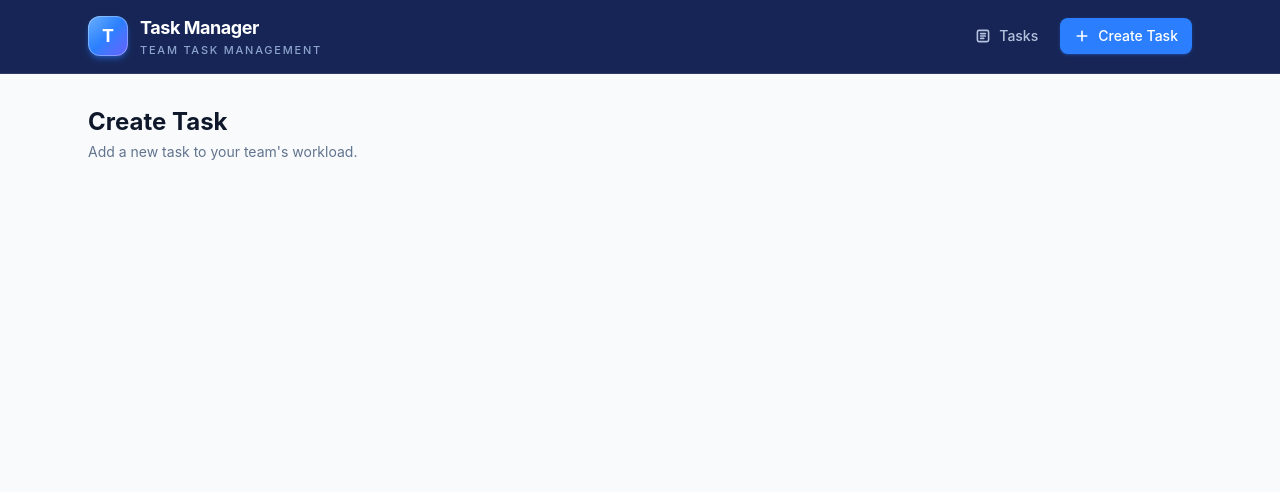
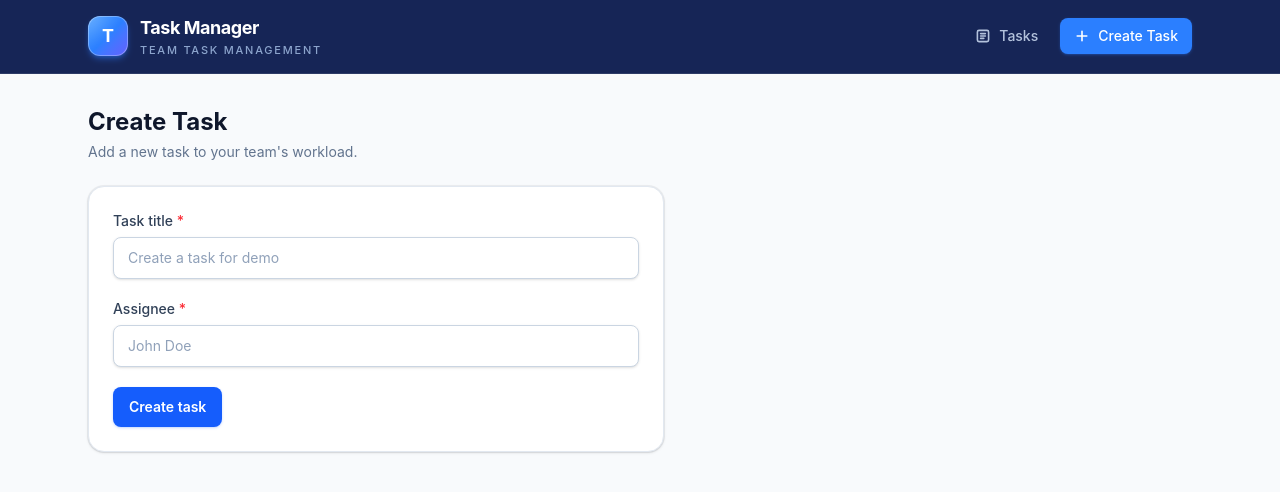
Before and after one commit to gustavomoya/task-manager-demo, a React (Vite) app in the folder frontend/: page /tasks/new in a window 1280 px wide. Shown: the top 492 px of the page. Built offline with nearby package versions, Linux system fonts and the light colour scheme; no server answers.

Commit message:
adding create task form

```diff
--- /dev/null
+++ b/frontend/src/components/tasks/TaskForm.tsx
@@ -0,0 +1,207 @@
+import { useForm } from 'react-hook-form';
+import { zodResolver } from '@hookform/resolvers/zod';
+import { taskSchema, type TaskFormData } from '../../schemas/task.schema';
+import { createTask, ApiError } from '../../services/tasks.service';
+import type { Task } from '../../types/task';
+
+interface TaskFormProps {
+    onTaskCreated: (task: Task) => void;
+}
+
+function TaskForm({ onTaskCreated }: TaskFormProps) {
+    const {
+        register,
+        handleSubmit,
+        reset,
+        setError,
+        clearErrors,
+        formState: { errors, isSubmitting },
+    } = useForm<TaskFormData>({
+        resolver: zodResolver(taskSchema),
+        defaultValues: {
+            title: '',
+            assignee: '',
+        },
+    });
+
+    const onSubmit = async (data: TaskFormData) => {
+        clearErrors();
+
+        try {
+            const task = await createTask(data);
+
+            reset();
+            onTaskCreated(task);
+        } catch (error) {
+            if (error instanceof ApiError) {
+                let hasFieldError = false;
+
+                for (const fieldError of error.errors ?? []) {
+                    if (
+                        fieldError.field === 'title' ||
+                        fieldError.field === 'assignee'
+                    ) {
+                        hasFieldError = true;
+
+                        setError(fieldError.field, {
+                            type: 'server',
+                            message: fieldError.messages.join(', '),
+                        });
+                    }
+                }
+
+                if (!hasFieldError) {
+                    setError('root.serverError', {
+                        type: 'server',
+                        message: error.message,
+                    });
+                }
+            } else {
+                setError('root.serverError', {
+                    type: 'server',
+                    message:
+                        'Unable to connect to the server. Please try again.',
+                });
+            }
+        }
+    };
+
+    const inputClasses = (hasError: boolean) =>
+        `w-full rounded-lg border bg-white px-3.5 py-2.5 text-sm text-slate-900 shadow-sm outline-none transition placeholder:text-slate-400 focus:ring-4 disabled:cursor-not-allowed disabled:bg-slate-50 ${
+            hasError
+                ? 'border-red-400 focus:border-red-500 focus:ring-red-500/10'
+                : 'border-slate-300 focus:border-blue-500 focus:ring-blue-500/10'
+        }`;
+
+    return (
+        <section className="overflow-hidden rounded-2xl border border-slate-200 bg-white shadow-sm ring-1 ring-slate-900/5">
+            <form
+                onSubmit={handleSubmit(onSubmit)}
+                noValidate
+                aria-busy={isSubmitting}
+                className="space-y-5 p-6"
+            >
+                <div>
+                    <div className="mb-1.5 flex items-center justify-between gap-4">
+                        <label
+                            htmlFor="title"
+                            className="text-sm font-medium text-slate-700"
+                        >
+                            Task title{' '}
+                            <span className="text-red-500" aria-hidden="true">
+                                *
+                            </span>
+                        </label>
+                    </div>
+
+                    <input
+                        id="title"
+                        type="text"
+                        placeholder="Create a task for demo"
+                        autoComplete="off"
+                        maxLength={150}
+                        disabled={isSubmitting}
+                        {...register('title')}
+                        className={inputClasses(!!errors.title)}
+                        aria-required="true"
+                        aria-invalid={!!errors.title}
+                        aria-describedby={
+                            errors.title ? 'title-error' : undefined
+                        }
+                    />
+
+                    {errors.title && (
+                        <p
+                            id="title-error"
+                            className="mt-1.5 text-xs font-medium text-red-600"
+                        >
+                            {errors.title.message}
+                        </p>
+                    )}
+                </div>
+
+                <div>
+                    <div className="mb-1.5 flex items-center justify-between gap-4">
+                        <label
+                            htmlFor="assignee"
+                            className="text-sm font-medium text-slate-700"
+                        >
+                            Assignee{' '}
+                            <span className="text-red-500" aria-hidden="true">
+                                *
+                            </span>
+                        </label>
+                    </div>
+
+                    <input
+                        id="assignee"
+                        type="text"
+                        placeholder="John Doe"
+                        autoComplete="off"
+                        maxLength={100}
+                        disabled={isSubmitting}
+                        {...register('assignee')}
+                        className={inputClasses(!!errors.assignee)}
+                        aria-required="true"
+                        aria-invalid={!!errors.assignee}
+                        aria-describedby={
+                            errors.assignee ? 'assignee-error' : undefined
+                        }
+                    />
+
+                    {errors.assignee && (
+                        <p
+                            id="assignee-error"
+                            className="mt-1.5 text-xs font-medium text-red-600"
+                        >
+                            {errors.assignee.message}
+                        </p>
+                    )}
+                </div>
+
+                {errors.root?.serverError && (
+                    <div
+                        role="alert"
+                        className="rounded-lg border border-red-200 bg-red-50 px-4 py-3 text-sm text-red-700"
+                    >
+                        {errors.root.serverError.message}
+                    </div>
+                )}
+
+                <button
+                    type="submit"
+                    disabled={isSubmitting}
+                    className="inline-flex items-center justify-center gap-2 rounded-lg bg-blue-600 px-4 py-2.5 text-sm font-semibold text-white shadow-sm shadow-blue-600/20 transition hover:bg-blue-700 focus-visible:outline-none focus-visible:ring-2 focus-visible:ring-blue-500 focus-visible:ring-offset-2 disabled:cursor-not-allowed disabled:opacity-60"
+                >
+                    {isSubmitting && (
+                        <svg
+                            viewBox="0 0 24 24"
+                            fill="none"
+                            className="h-4 w-4 animate-spin"
+                            aria-hidden="true"
+                        >
+                            <circle
+                                cx="12"
+                                cy="12"
+                                r="9"
+                                stroke="currentColor"
+                                strokeOpacity="0.25"
+                                strokeWidth="3"
+                            />
+                            <path
+                                d="M21 12a9 9 0 0 0-9-9"
+                                stroke="currentColor"
+                                strokeWidth="3"
+                                strokeLinecap="round"
+                            />
+                        </svg>
+                    )}
+
+                    {isSubmitting ? 'Creating...' : 'Create task'}
+                </button>
+            </form>
+        </section>
+    );
+}
+
+export default TaskForm;
--- a/frontend/src/pages/CreateTaskPage.tsx
+++ b/frontend/src/pages/CreateTaskPage.tsx
@@ -1,11 +1,11 @@
 import { useNavigate } from 'react-router-dom';
 import type { Task } from '../types/task';
+import TaskForm from "../components/tasks/TaskForm.tsx";
 
 function CreateTaskPage() {
   const navigate = useNavigate();
 
   const handleTaskCreated = (task: Task) => {
-    console.log('Task created:', task);
     navigate('/');
   };
 
@@ -21,6 +21,8 @@ function CreateTaskPage() {
         </p>
       </div>
 
+      <TaskForm onTaskCreated={handleTaskCreated} />
+
     </section>
   );
 }
```
